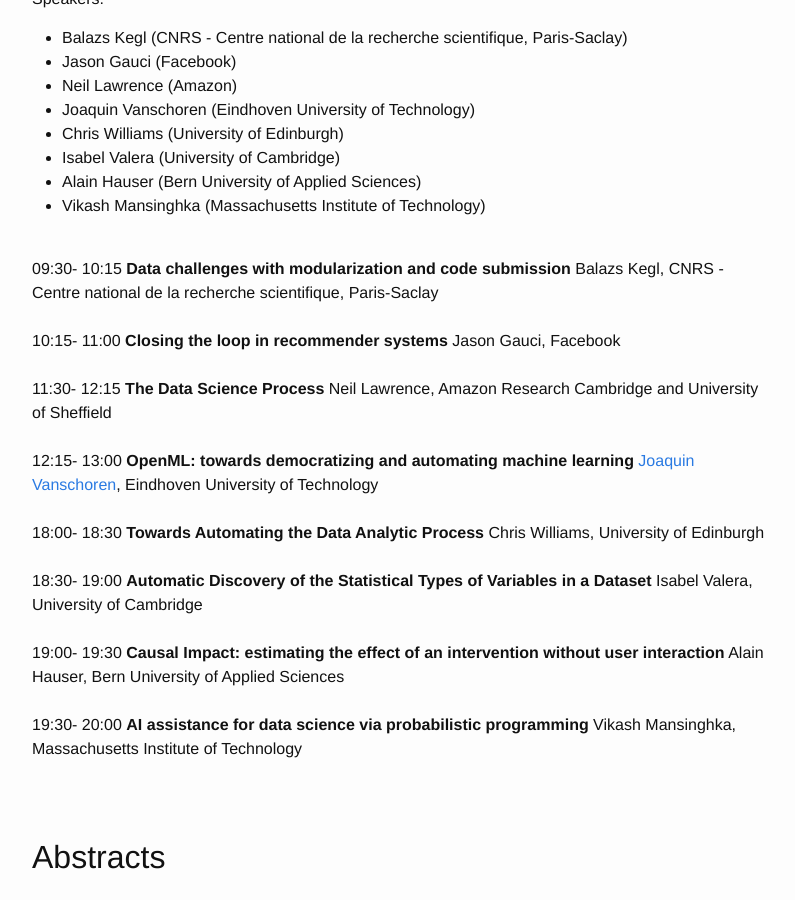
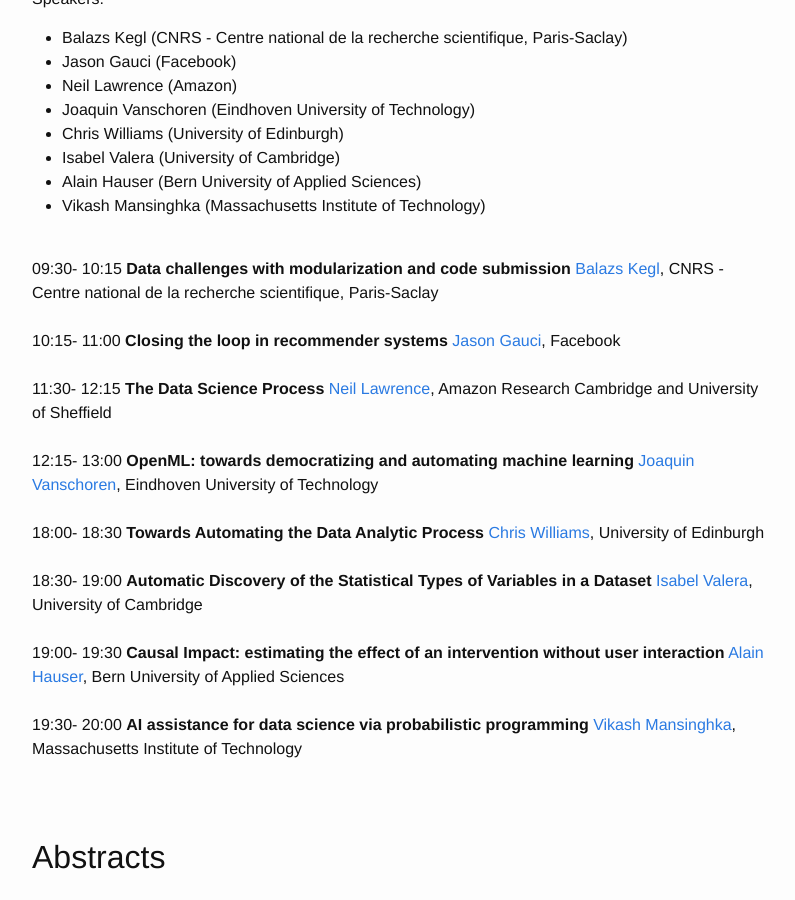
Before and after one commit to dalimeeting/dalimeeting.github.io, a Jekyll site: the page built from _posts/2017-04-18-the-data-science-process.md, in a window 1280 px wide and 900 px high, scrolled down 844 px. Shown: the whole window, without its empty margins (238-1033 px from the left). Built offline with Jekyll 4.4.1, drawn with Linux system fonts in a browser that asks for light colours; part of the change alters nothing that is shown.

```diff
--- a/_posts/2017-04-18-the-data-science-process.md
+++ b/_posts/2017-04-18-the-data-science-process.md
@@ -24,6 +24,7 @@ talks:
   - given: Balazs
     family: Kegl
     institute: CNRS - Centre national de la recherche scientifique, Paris-Saclay
+    url: https://users.lal.in2p3.fr/kegl/
   youtube:
   start: "09:30"
   end: "10:15"
@@ -33,6 +34,7 @@ talks:
   - given: Jason
     family: Gauci
     institute: Facebook
+    url: http://thegaucifamily.com/personal/
   youtube:
   start: "10:15"
   end: "11:00"
@@ -42,6 +44,7 @@ talks:
   - given: Neil
     family: Lawrence
     institute: Amazon Research Cambridge and University of Sheffield
+    url: http://inverseprobability.com/
   youtube:
   start: "11:30"
   end: "12:15"
@@ -65,6 +68,7 @@ talks:
   - given: Chris
     family: Williams
     institute: University of Edinburgh
+    url: http://homepages.inf.ed.ac.uk/ckiw/
   youtube:
   start: "18:00"
   end: "18:30"
@@ -74,6 +78,7 @@ talks:
   - given: Isabel
     family: Valera
     institute: University of Cambridge
+    url: https://people.mpi-sws.org/~ivalera/publications.php
   youtube:
   start: "18:30"
   end: "19:00"
@@ -83,6 +88,7 @@ talks:
   - given: Alain
     family: Hauser
     institute: Bern University of Applied Sciences
+    url: https://web.ti.bfh.ch/?id=hsa2&L=2
   youtube:
   start: "19:00"
   end: "19:30"
@@ -92,6 +98,7 @@ talks:
   - given: Vikash
     family: Mansinghka
     institute: Massachusetts Institute of Technology
+    url: http://probcomp.csail.mit.edu/people/vkm.html
   youtube:
   start: "19:30"
   end: "20:00"
```
